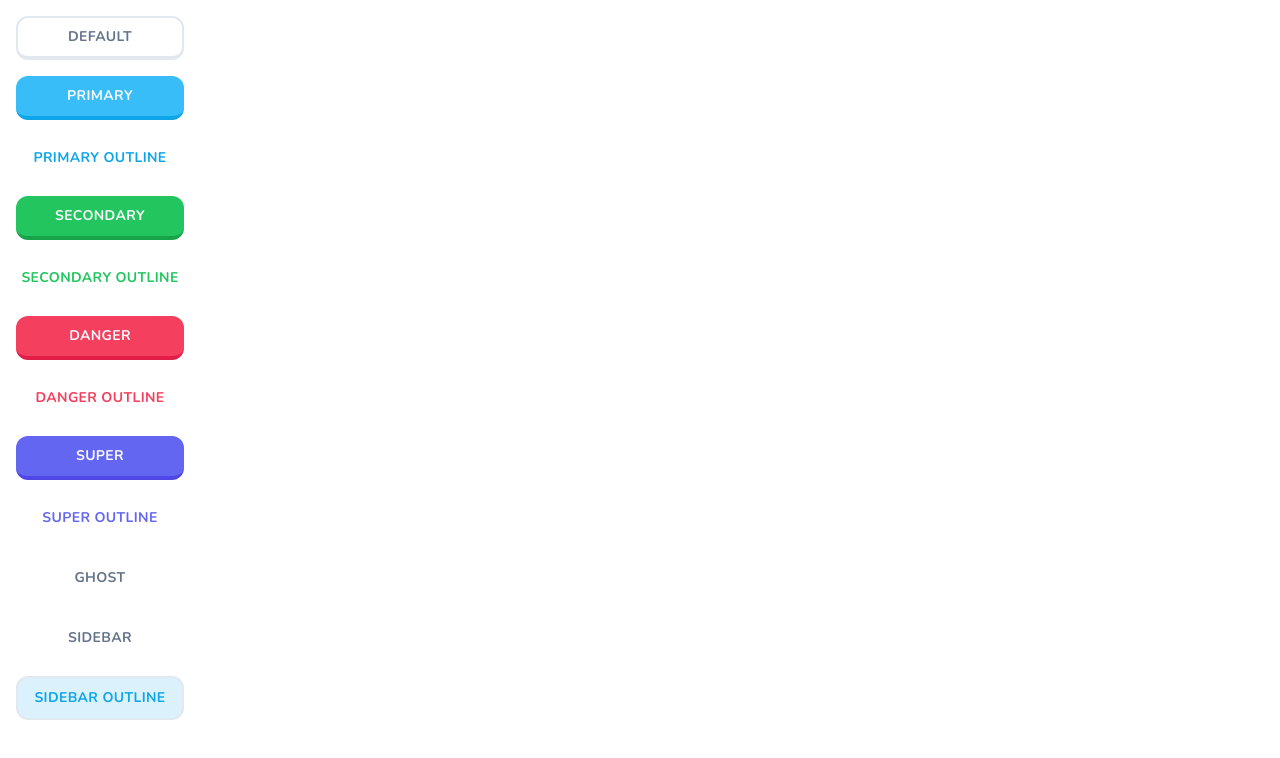
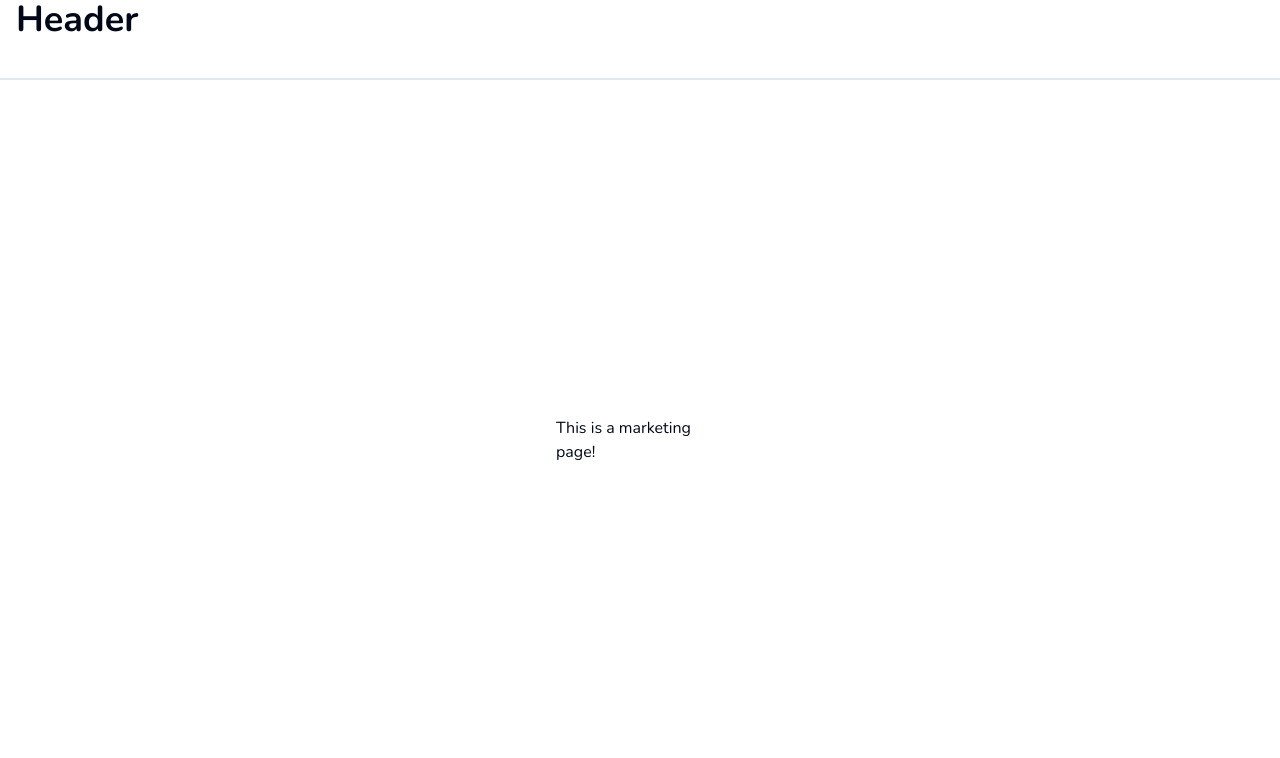
Before and after one commit to myk-francis/next-lingo, a Next.js app: page / in a window 1280 px wide. Shown: the top 758 px of the page. Built offline with nearby package versions, Linux system fonts and the light colour scheme.

Commit message:
Add: Header and footer

```diff
--- /dev/null
+++ b/app/(marketing)/footer.tsx
@@ -0,0 +1,7 @@
+export const Footer = () => {
+  return (
+    <footer className="hidden lg:block h-20 w-full border-t-2 border-slate-200 p-2">
+      <h1 className="text-4xl font-bold">Footer</h1>
+    </footer>
+  );
+};
--- /dev/null
+++ b/app/(marketing)/header.tsx
@@ -0,0 +1,7 @@
+export const Header = () => {
+  return (
+    <header className="h-20 w-full border-b-2 border-slate-200 px-4">
+      <h1 className="text-4xl font-bold">Header</h1>
+    </header>
+  );
+};
--- a/app/(marketing)/layout.tsx
+++ b/app/(marketing)/layout.tsx
@@ -1,9 +1,18 @@
+import { Header } from "./header";
+
 type Props = {
   children: React.ReactNode;
 };
 
 const MarketingLayout = ({ children }: Props) => {
-  return <div>{children}</div>;
+  return (
+    <div className="min-h-screen flex flex-col">
+      <Header />
+      <main className="flex-1 flex flex-col items-center justify-center">
+        {children}
+      </main>
+    </div>
+  );
 };
 
 export default MarketingLayout;
--- a/app/(marketing)/page.tsx
+++ b/app/(marketing)/page.tsx
@@ -3,40 +3,7 @@
 export default function Home() {
   return (
     <div className="flex flex-col max-w-[200px] p-4 space-y-4 ">
-      <Button className="">Default</Button>
-      <Button className="" variant={"primary"}>
-        Primary
-      </Button>
-      <Button className="" variant={"primaryOutline"}>
-        Primary outline
-      </Button>
-      <Button className="" variant={"secondary"}>
-        Secondary
-      </Button>
-      <Button className="" variant={"secondaryOutline"}>
-        Secondary outline
-      </Button>
-      <Button className="" variant={"danger"}>
-        Danger
-      </Button>
-      <Button className="" variant={"dangerOutline"}>
-        Danger outline
-      </Button>
-      <Button className="" variant={"super"}>
-        Super
-      </Button>
-      <Button className="" variant={"superOutline"}>
-        Super outline
-      </Button>
-      <Button className="" variant={"ghost"}>
-        Ghost
-      </Button>
-      <Button className="" variant={"sidebar"}>
-        Sidebar
-      </Button>
-      <Button className="" variant={"sidebarOutline"}>
-        Sidebar outline
-      </Button>
+      This is a marketing page!
     </div>
   );
 }
```
